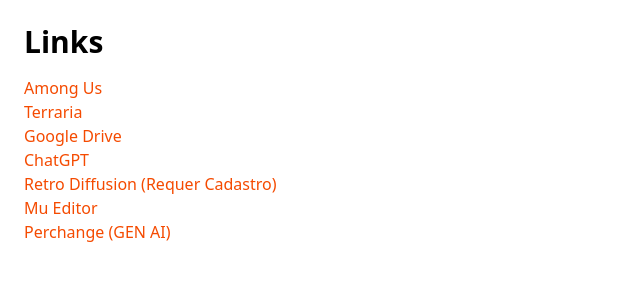
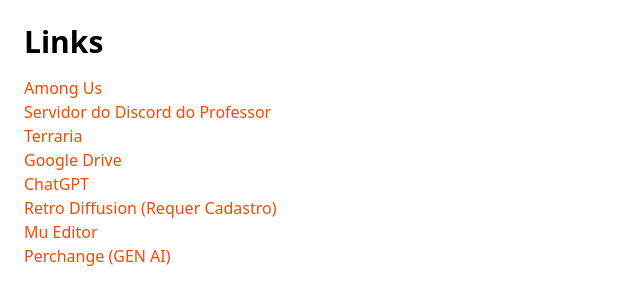
Before and after one commit to abreulima/ivanabreu.eu, a plain HTML site: page index.html in a window 1280 px wide. Shown: the whole page, without its empty margins (0-640 px from the left). Drawn offline with nearby package versions, Linux system fonts and the light colour scheme.

Commit message:
Update index.html

```diff
--- a/index.html
+++ b/index.html
@@ -17,6 +17,14 @@
                 Among Us
             </a>
         </li>
+              <li>
+            <a
+            class="text-orange-600 hover:underline"
+            href="https://discord.gg/CbWzqpKe">
+                Servidor do Discord do Professor
+            </a>
+        </li>
+
                     <li>
             <a
             class="text-orange-600 hover:underline"
```
